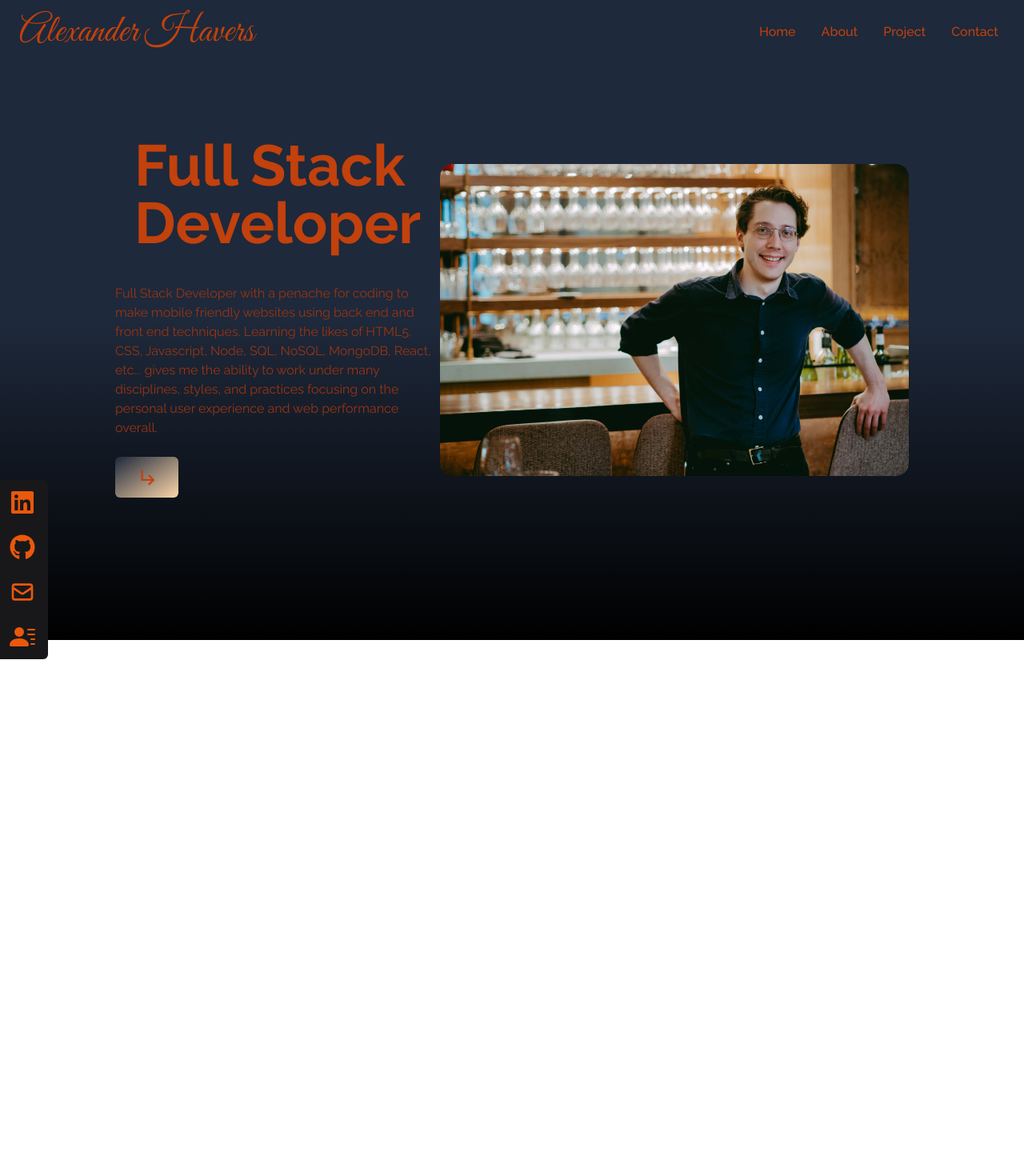
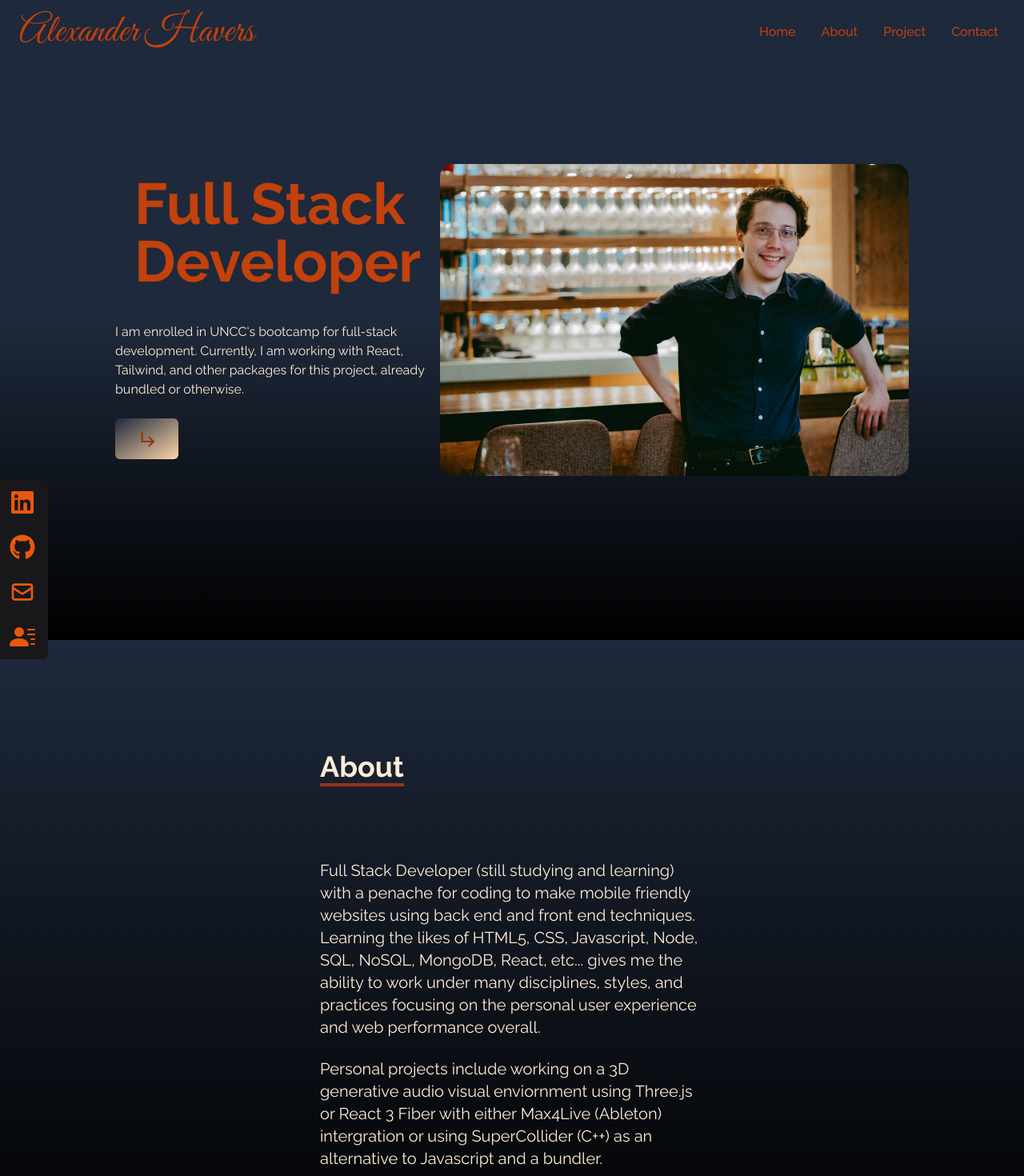
Before and after one commit to pseudoDjnn/react-portfolio, a React (Create React App) app: page / in a window 1280 px wide. Shown: the top 1470 px of the page at 80% size. Before the commit the page ends 800 px from the top, so only its background shows below. Built offline with nearby package versions, Linux system fonts and the light colour scheme.

Commit message:
added About section template to work on other components

```diff
--- a/src/App.js
+++ b/src/App.js
@@ -1,9 +1,9 @@
 // import React, { useState } from "react";
-import Footer from "./components/Footer";
 import Header from "./components/Header";
 import NavBar from "./components/Nav";
+import About from "./components/About";
+import Footer from "./components/Footer";
 // import Project from "./Project";
-// import Footer from "./components/Footer";
 
 function App() {
   // ADD useState FOR CURRENT SELECTION
@@ -13,6 +13,7 @@ function App() {
     <div>
       <NavBar />
       <Header />
+      <About />
       <Footer />
     </div>
   );
--- /dev/null
+++ b/src/components/About/index.js
@@ -0,0 +1,35 @@
+import React from "react";
+
+const About = () => {
+  return (
+    <div
+      name="about"
+      className="w-full h-screen bg-gradient-to-b from-slate-800 to-black text-orange-100"
+    >
+      <div className="max-w-lg p-4 mx-auto flex flex-col justify-center w-full h-full">
+        <div className="pb-8">
+          <p className="text-4xl font-bold inline border-b-4 border-orange-800">
+            About
+          </p>
+        </div>
+        <p className="text-xl mt-16">
+          Full Stack Developer (still studying and learning) with a penache for
+          coding to make mobile friendly websites using back end and front end
+          techniques. Learning the likes of HTML5, CSS, Javascript, Node, SQL,
+          NoSQL, MongoDB, React, etc... gives me the ability to work under many
+          disciplines, styles, and practices focusing on the personal user
+          experience and web performance overall.
+        </p>
+        <br />
+        <p className="text-xl">
+          Personal projects include working on a 3D generative audio visual
+          enviornment using Three.js or React 3 Fiber with either Max4Live
+          (Ableton) intergration or using SuperCollider (C++) as an alternative
+          to Javascript and a bundler.
+        </p>
+      </div>
+    </div>
+  );
+};
+
+export default About;
--- a/src/components/Header/index.js
+++ b/src/components/Header/index.js
@@ -14,16 +14,13 @@ const Header = () => {
             Full Stack Developer
           </h2>
           <br />
-          <p className="text-orange-800 py-4 max-w-md">
-            Full Stack Developer with a penache for coding to make mobile
-            friendly websites using back end and front end techniques. Learning
-            the likes of HTML5, CSS, Javascript, Node, SQL, NoSQL, MongoDB,
-            React, etc... gives me the ability to work under many disciplines,
-            styles, and practices focusing on the personal user experience and
-            web performance overall.
+          <p className="text-orange-100 py-4 max-w-md">
+            I am enrolled in UNCC's bootcamp for full-stack development.
+            Currently, I am working with React, Tailwind, and other packages for
+            this project, already bundled or otherwise.
           </p>
           <div>
-            <button className=" group text-orange-700 w-fit px-6 py-3 my-2 flex items-center rounded-md bg-gradient-to-br from-slate-800 to-orange-200 cursor-pointer">
+            <button className=" group text-orange-800 w-fit px-6 py-3 my-2 flex items-center rounded-md bg-gradient-to-br from-slate-800 to-orange-200 cursor-pointer">
               <span className="group-hover:hue-rotate-180 duration-300">
                 <MdOutlineSubdirectoryArrowRight size={27} className="ml-1" />
               </span>
```
